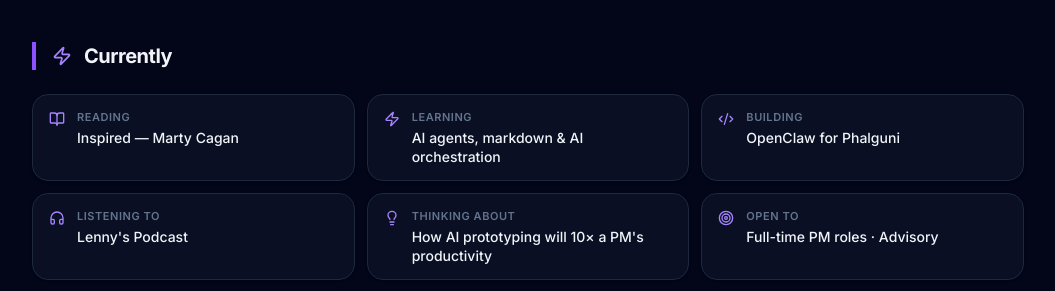
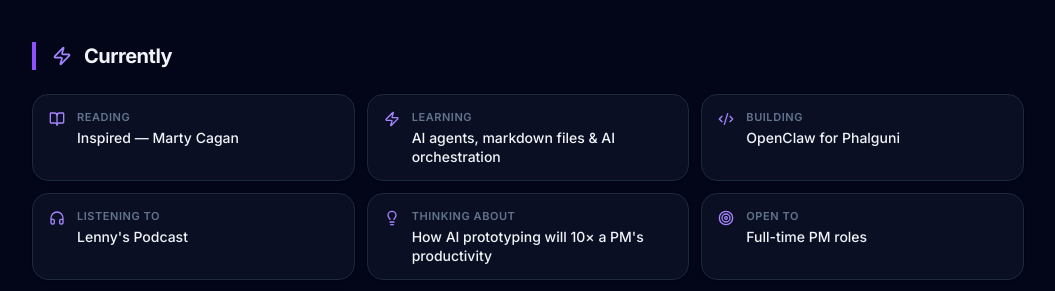
Before and after one commit to pvatsa0903/phalguni-site, a React (Vite) app: page / in a window 1280 px wide. Shown: the part 1280-1571 px from the top of the page, without its empty margins (112-1167 px from the left). Built offline with nearby package versions, Linux system fonts and the light colour scheme.

Commit message:
Update learning and open to values in App.jsx

```diff
--- a/src/App.jsx
+++ b/src/App.jsx
@@ -235,11 +235,11 @@ const stats = [
 
 const currently = [
   { icon: BookOpen,   label: "Reading",        value: "Inspired — Marty Cagan" },
-  { icon: Zap,        label: "Learning",        value: "AI agents, markdown & AI orchestration" },
+  { icon: Zap,        label: "Learning",        value: "AI agents, markdown files & AI orchestration" },
   { icon: Code2,      label: "Building",        value: "OpenClaw for Phalguni" },
   { icon: Headphones, label: "Listening to",    value: "Lenny's Podcast" },
   { icon: Lightbulb,  label: "Thinking about",  value: "How AI prototyping will 10× a PM's productivity" },
-  { icon: Target,     label: "Open to",         value: "Full-time PM roles · Advisory" },
+  { icon: Target,     label: "Open to",         value: "Full-time PM roles" },
   { icon: Tv,         label: "Watching",        value: "Project Hail Mary" },
 ];
 
```
